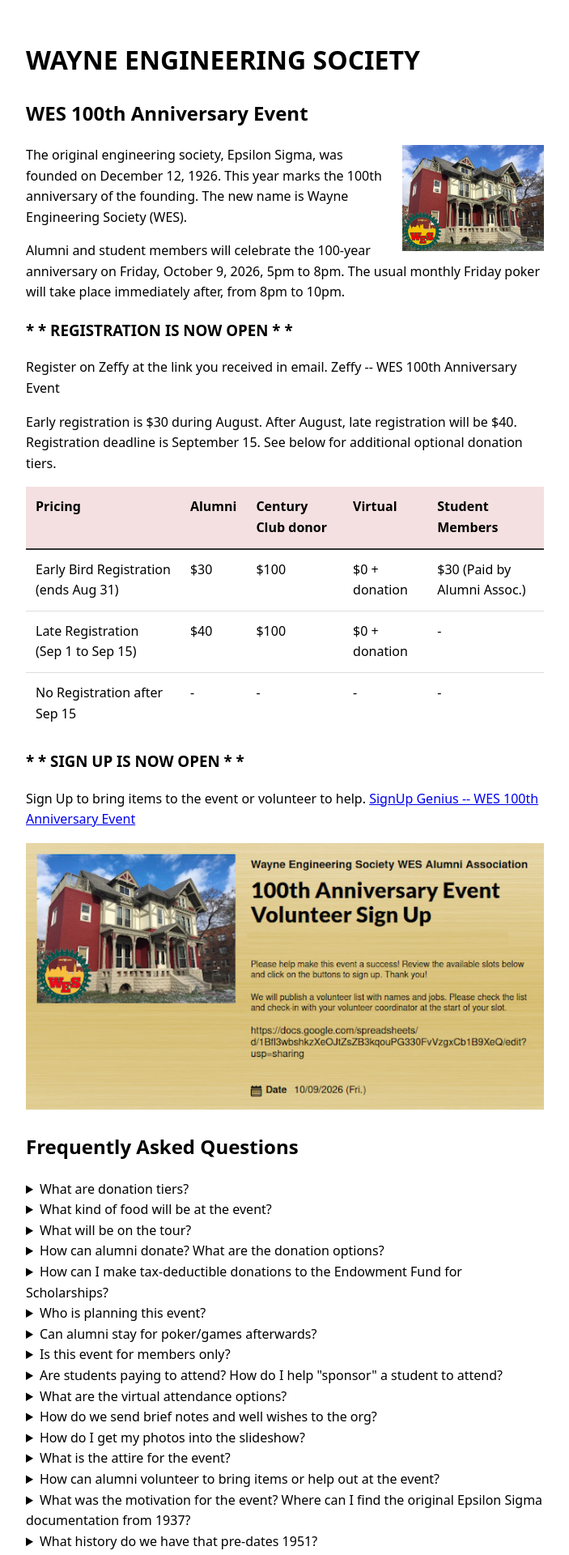
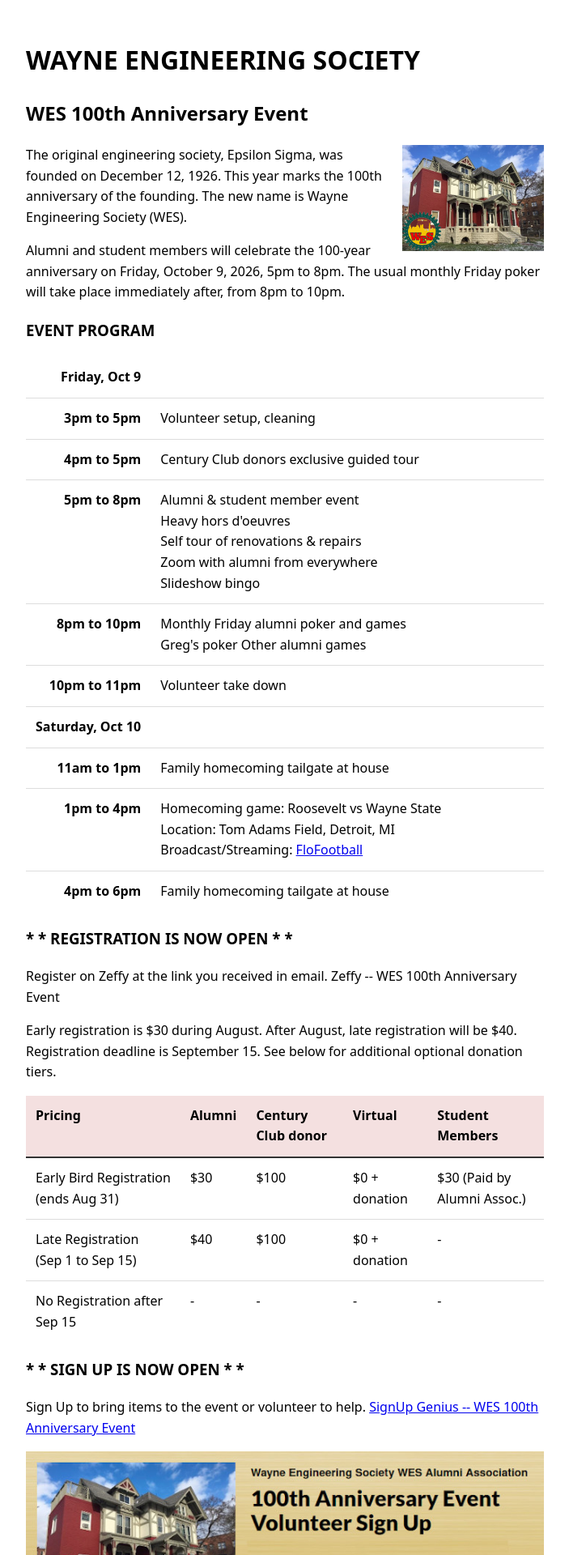
Before and after one commit to mciechanumich/WES100, a Jekyll site: the page built from docs/index.html, in a window 1280 px wide. Shown: the top 1920 px of the page at 81% size, without its empty margins (288-991 px from the left). Built offline with Jekyll 4.4.1, drawn with Linux system fonts in a browser that asks for light colours.

Commit message:
feat: adding event prog table to clarify event timing

```diff
--- a/docs/_layouts/default.html
+++ b/docs/_layouts/default.html
@@ -52,7 +52,35 @@
   border-collapse: collapse; /* Merges borders */
 }
 
+/* start table2 style */
+.div-table2-cell {
+  display: table-cell;
+  padding: 12px;
+  border: 0px solid #ddd;
+}
 
+/* Row setup */
+.div-table2-row {
+  display: table-row;
+  width: 100%;
+}
+
+/* Keep first column (labels) from wrapping and right align */
+.div-table2-cell:first-child {
+  white-space: nowrap;
+  width: 1%;
+  text-align: right;
+  font-weight: bold;
+}
+
+/* Light separators between data rows */
+.div-table2-row:not(.header) + .div-table2-row {
+  border-top: 1px solid #ddd;
+}
+/* end table2 */
+
+
+/* start table1 */
 /* Row setup */
 .div-table-row {
   display: table-row;
--- a/docs/index.html
+++ b/docs/index.html
@@ -19,6 +19,64 @@ title: WES 100th Anniversary Event
   <p>
     Alumni and student members will celebrate the 100-year anniversary on Friday, October 9, 2026, 5pm to 8pm. The usual monthly Friday poker will take place immediately after, from 8pm to 10pm.
   </p>
+</div>
+
+<h3>EVENT PROGRAM</h3>
+<div>
+    <div class="div-table">
+        <div class="div-table2-row header2">
+            <div class="div-table2-cell">Friday, Oct 9</div>
+            <div class="div-table2-cell"></div>
+        </div>
+        <div class="div-table2-row">
+            <div class="div-table2-cell">3pm to 5pm</div>
+            <div class="div-table2-cell">Volunteer setup, cleaning</div>
+        </div>
+        <div class="div-table2-row">
+            <div class="div-table2-cell">4pm to 5pm</div>
+            <div class="div-table2-cell">Century Club donors exclusive guided tour</div>
+        </div>
+        <div class="div-table2-row">
+            <div class="div-table2-cell">5pm to 8pm</div>
+            <div class="div-table2-cell">Alumni &amp; student member event<br/>Heavy hors d'oeuvres<br/>
+Self tour of renovations &amp; repairs<br/>
+Zoom with alumni from everywhere<br/>
+Slideshow bingo
+            </div>
+        </div>
+        <div class="div-table2-row">
+            <div class="div-table2-cell">8pm to 10pm</div>
+            <div class="div-table2-cell">Monthly Friday alumni poker and games<br/>
+            Greg's poker
+            Other alumni games
+            </div>
+        </div>
+        <div class="div-table2-row">
+            <div class="div-table2-cell">10pm to 11pm</div>
+            <div class="div-table2-cell">Volunteer take down</div>
+        </div>
+        <div class="div-table2-row header2">
+            <div class="div-table2-cell">Saturday, Oct 10</div>
+            <div class="div-table2-cell"></div>
+        </div>
+        <div class="div-table2-row">
+            <div class="div-table2-cell">11am to 1pm</div>
+            <div class="div-table2-cell">Family homecoming tailgate at house<br/>
+            </div>
+        </div>
+        <div class="div-table2-row">
+            <div class="div-table2-cell">1pm to 4pm</div>
+            <div class="div-table2-cell">Homecoming game: Roosevelt vs Wayne State<br/>
+                Location: Tom Adams Field, Detroit, MI<br/>
+                Broadcast/Streaming:
+<a href="https://www.flofootball.com/articles/16099455-how-to-watch-2026-roosevelt-vs-wayne-state-mi-football" target="_BLANK"> FloFootball</a>
+            </div>
+        </div>
+        <div class="div-table2-row">
+            <div class="div-table2-cell">4pm to 6pm</div>
+            <div class="div-table2-cell">Family homecoming tailgate at house<br/>
+        </div>
+    </div>
 </div>
 
 <h3>* * REGISTRATION IS NOW OPEN * *</h3>
```
Also changed, not shown: other parts of docs/_layouts/default.html (+1 -0 lines).
